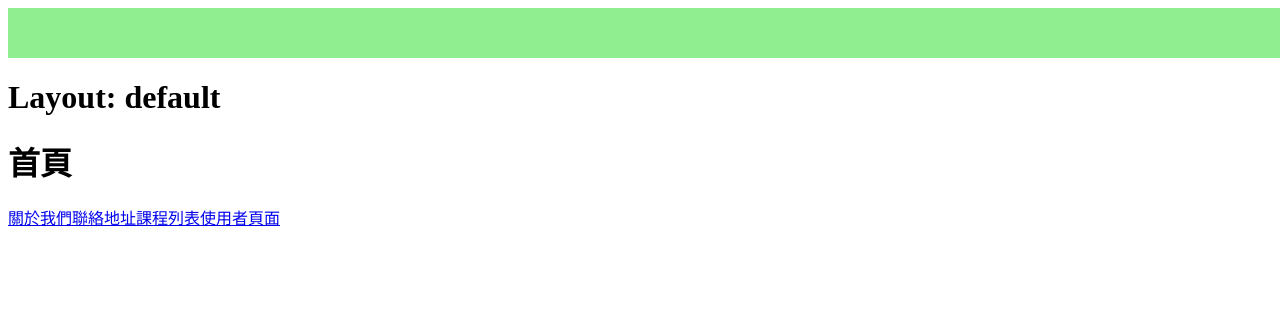
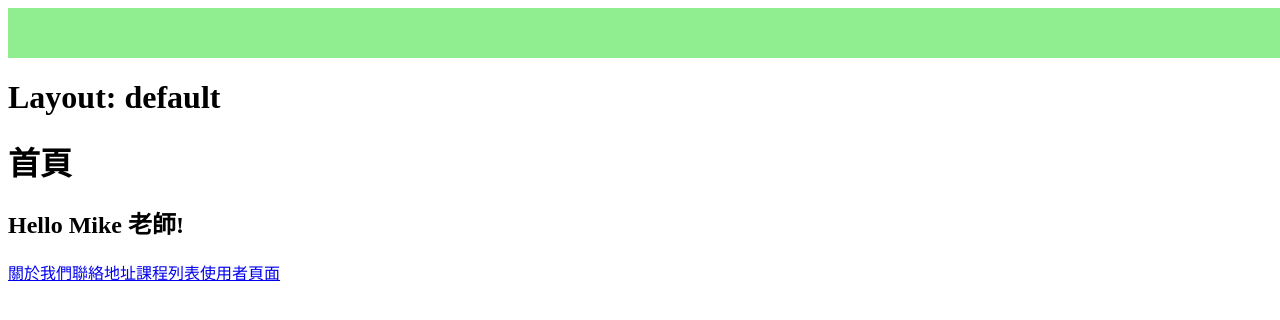
Before and after one commit to wen-3/nuxt_week4, a Nuxt app: page / in a window 1280 px wide. Shown: the top 320 px of the page. Built offline with nearby package versions, Linux system fonts and the light colour scheme.

Commit message:
使用 plugins 注入方法

```diff
--- a/pages/index.vue
+++ b/pages/index.vue
@@ -28,12 +28,14 @@ useHead({
   ],
 });
 
+const { $hello } = useNuxtApp();
 
 </script>
 
 <template>
   <div>
     <h1>首頁</h1>
+    <h2>{{ $hello("Mike 老師") }}</h2>
 
     <div>
       <NuxtLink to="/about">關於我們</NuxtLink>
--- /dev/null
+++ b/plugins/hello.js
@@ -0,0 +1,7 @@
+export default defineNuxtPlugin((nuxtApp) => {
+    return {
+        provide: {
+            hello: (msg) => `Hello ${msg}!`,
+        },
+    };
+});
```
